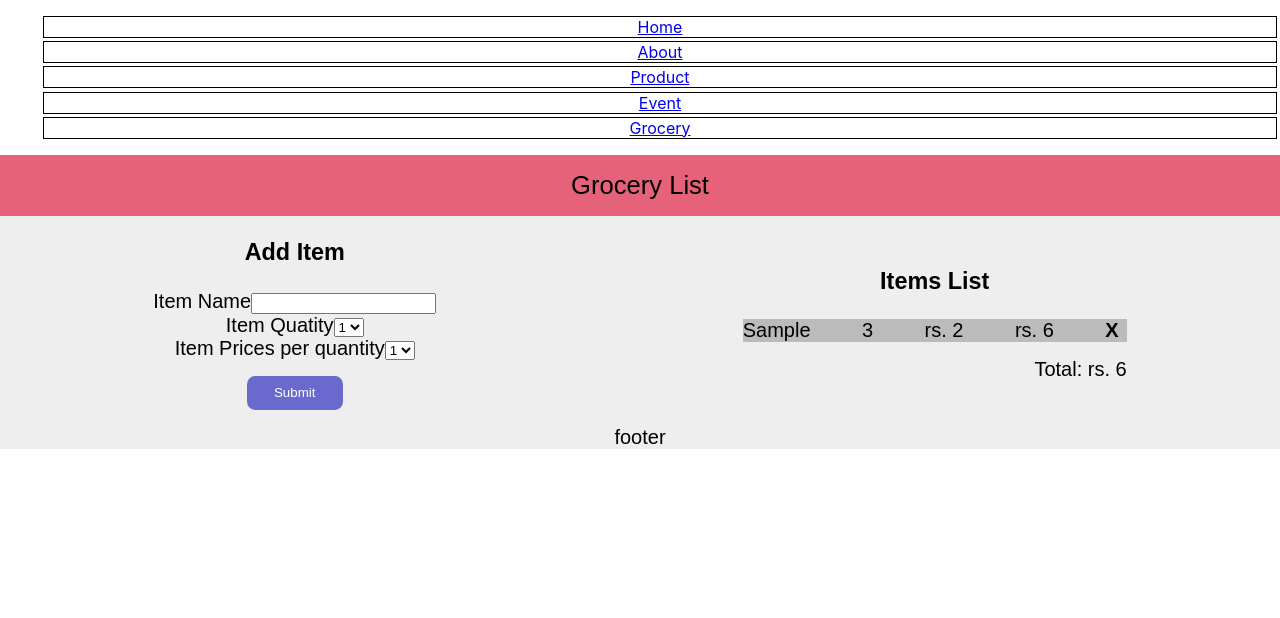
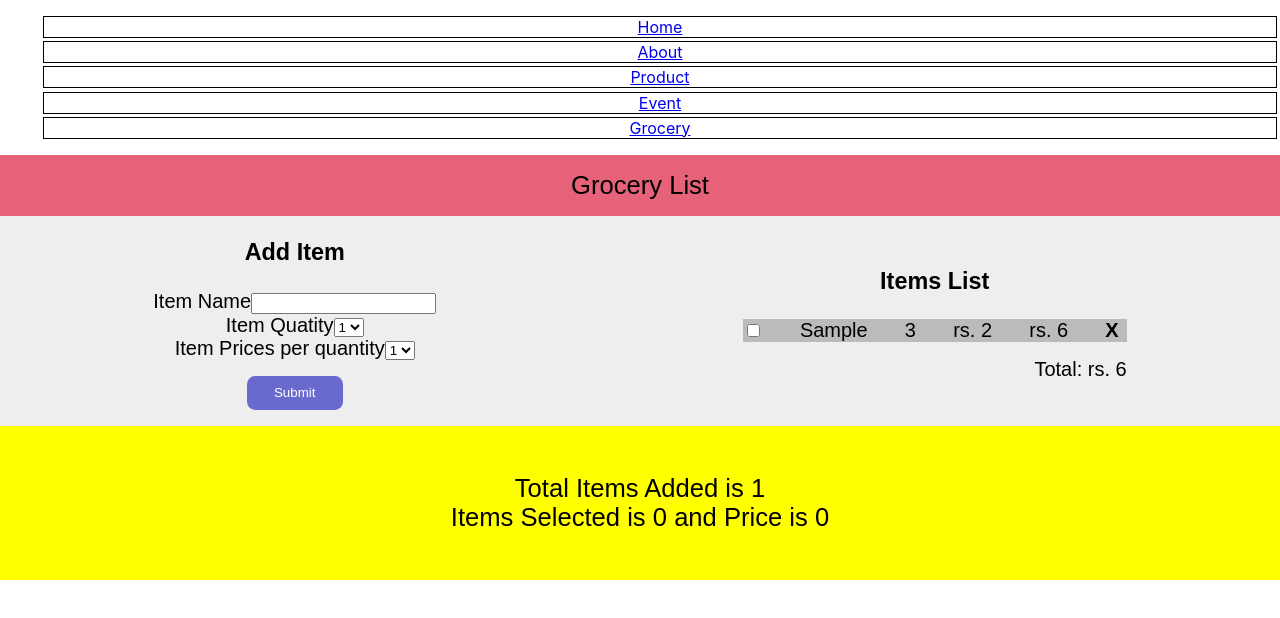
Before and after one commit to Sharnu10/react-2, a React (Create React App) app: page /grocery in a window 1280 px wide. Both pictures are taken after typing "Sample" into the empty fields and a click on the button "Submit". Shown: the top 618 px of the page. Built offline with nearby package versions, Linux system fonts and the light colour scheme.

Commit message:
Created footer

```diff
--- a/src/components/Events-app/grocery-app/add-item.js
+++ b/src/components/Events-app/grocery-app/add-item.js
@@ -9,7 +9,7 @@ function AddItem({ addItem }) {
   function onSubmit(event) {
     event.preventDefault();
     if (name === "") return;
-    const item = { name, quantity, price, id: Date.now() };
+    const item = { name, quantity, price, id: Date.now(), selected: false };
     addItem(item);
     setName("");
     setQuantity(0);
--- a/src/components/Events-app/grocery-app/footer.js
+++ b/src/components/Events-app/grocery-app/footer.js
@@ -1,5 +1,21 @@
-function Footer() {
-  return <div> footer</div>;
+export default function Footer({ items }) {
+  let selectedItems = items.reduce((acc, item) => {
+    return (acc += item.selected ? 1 : 0);
+  }, 0);
+
+  let selectedPrice = items.reduce((acc, item) => {
+    if (item.selected) return (acc += item.price * item.quantity);
+    return acc;
+  }, 0);
+
+  if (!items.length) return <div>No Items selected. Please add items.</div>;
+
+  return (
+    <div className="footer">
+      <div>Total Items Added is {items.length}</div>
+      <div>
+        Items Selected is {selectedItems || 0} and Price is {selectedPrice || 0}
+      </div>
+    </div>
+  );
 }
-
-export default Footer;
--- a/src/components/Events-app/grocery-app/grocery-home.css
+++ b/src/components/Events-app/grocery-app/grocery-home.css
@@ -51,3 +51,10 @@
   margin: 1rem 0;
   text-align: end;
 }
+
+.footer {
+  background-color: #ffff00;
+  padding: 1.5rem 0;
+  text-align: center;
+  font-size: 1.6rem;
+}
--- a/src/components/Events-app/grocery-app/grocery-home.js
+++ b/src/components/Events-app/grocery-app/grocery-home.js
@@ -17,6 +17,14 @@ function GroceryHome() {
     setItems((items) => items.filter((item) => item.id !== id));
   }
 
+  function onItemSelected(id) {
+    setItems((items) =>
+      items.map((item) =>
+        item.id === id ? { ...item, selected: !item.selected } : item
+      )
+    );
+  }
+
   return (
     <>
       <div className="grocery-container">
@@ -26,11 +34,15 @@ function GroceryHome() {
         <div className="item-add-list">
           <AddItem addItem={addItem} />
 
-          <ItemList items={items} deleteItem={deleteItem} />
+          <ItemList
+            items={items}
+            deleteItem={deleteItem}
+            onItemSelected={onItemSelected}
+          />
         </div>
 
         <div className="footer">
-          <Footer />
+          <Footer items={items} />
         </div>
       </div>
     </>
--- a/src/components/Events-app/grocery-app/items-list.js
+++ b/src/components/Events-app/grocery-app/items-list.js
@@ -1,6 +1,6 @@
 import SingleItem from "./singleItem";
 
-function ItemList({ items, deleteItem }) {
+function ItemList({ items, deleteItem, onItemSelected }) {
   let totalPrice = items.reduce((acc, item) => {
     return (acc += item.price * item.quantity);
   }, 0);
@@ -12,7 +12,12 @@ function ItemList({ items, deleteItem }) {
     <div>
       <h3>Items List</h3>
       {items?.map((item) => (
-        <SingleItem key={item.id} item={item} deleteItem={deleteItem} />
+        <SingleItem
+          key={item.id}
+          item={item}
+          deleteItem={deleteItem}
+          onItemSelected={onItemSelected}
+        />
       ))}
 
       <div className="total">
--- a/src/components/Events-app/grocery-app/singleItem.js
+++ b/src/components/Events-app/grocery-app/singleItem.js
@@ -1,6 +1,9 @@
-export default function SingleItem({ item, deleteItem }) {
+export default function SingleItem({ item, deleteItem, onItemSelected }) {
   return (
     <div className="item">
+      <div>
+        <input type="checkbox" onClick={() => onItemSelected(item.id)} />
+      </div>
       <div>{item.name}</div>
       <div> {item.quantity}</div>
       <div> rs. {item.price} </div>
```
